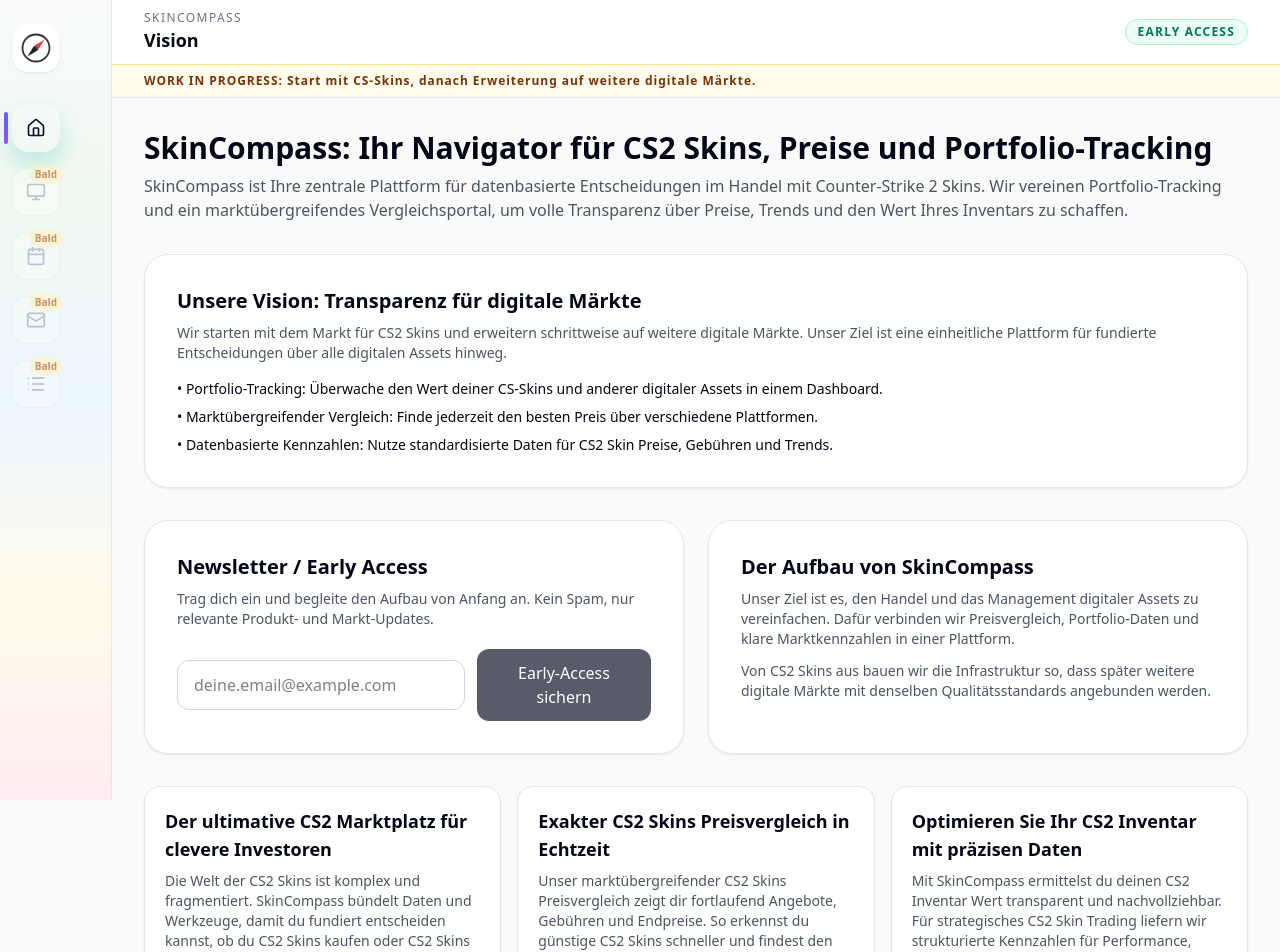
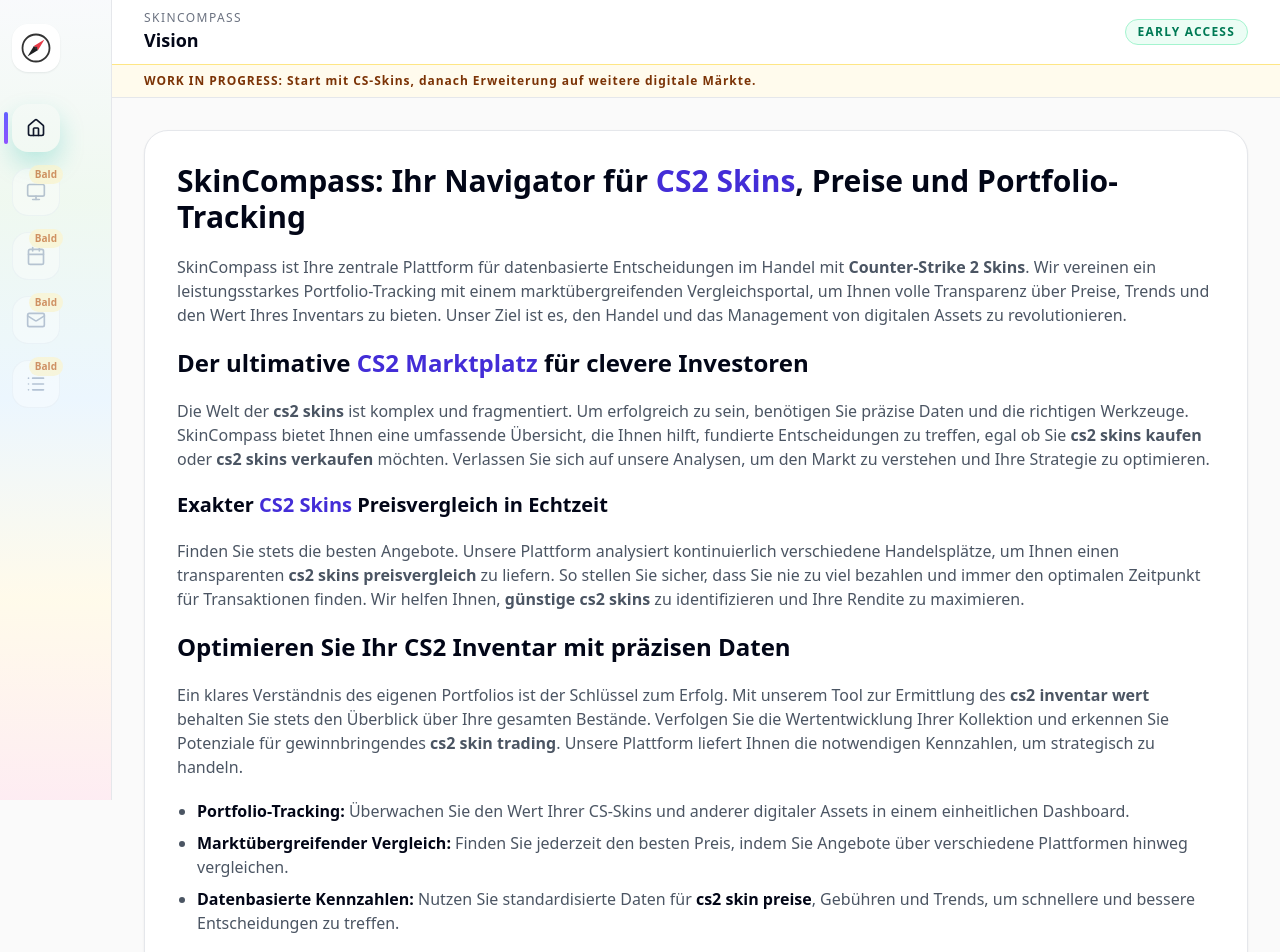
Before and after one commit to EarlymanAF/SkinCompass, a Next.js app: page / in a window 1280 px wide. Shown: the top 952 px of the page. Built offline with nearby package versions, Linux system fonts and the light colour scheme.

Commit message:
Apply provided SEO HTML copy structure on landing page

```diff
--- a/app/page.tsx
+++ b/app/page.tsx
@@ -9,20 +9,6 @@
 
 const CONTACT_EMAIL = "info@skincompass.de";
 const LANE_ORDER: RoadmapLane[] = ["now", "next", "later"];
-const SEO_SECTIONS = [
-  {
-    title: "Der ultimative CS2 Marktplatz für clevere Investoren",
-    body: "Die Welt der CS2 Skins ist komplex und fragmentiert. SkinCompass bündelt Daten und Werkzeuge, damit du fundiert entscheiden kannst, ob du CS2 Skins kaufen oder CS2 Skins verkaufen willst.",
-  },
-  {
-    title: "Exakter CS2 Skins Preisvergleich in Echtzeit",
-    body: "Unser marktübergreifender CS2 Skins Preisvergleich zeigt dir fortlaufend Angebote, Gebühren und Endpreise. So erkennst du günstige CS2 Skins schneller und findest den besten Zeitpunkt für Transaktionen.",
-  },
-  {
-    title: "Optimieren Sie Ihr CS2 Inventar mit präzisen Daten",
-    body: "Mit SkinCompass ermittelst du deinen CS2 Inventar Wert transparent und nachvollziehbar. Für strategisches CS2 Skin Trading liefern wir strukturierte Kennzahlen für Performance, Liquidität und Markttrends.",
-  },
-];
 const STATUS_STYLE: Record<RoadmapStatus, string> = {
   in_progress: "border-indigo-200 bg-indigo-50 text-indigo-700",
   planned: "border-slate-300 bg-slate-100 text-slate-700",
@@ -52,62 +38,103 @@
   return (
     <>
       <main className="mx-auto max-w-7xl px-6 md:px-8 py-8 space-y-8">
-        <section>
-          <h2 className="text-2xl md:text-3xl font-semibold text-foreground">
-            SkinCompass: Ihr Navigator für CS2 Skins, Preise und Portfolio-Tracking
-          </h2>
-          <p className="mt-2 text-secondary">
-            SkinCompass ist Ihre zentrale Plattform für datenbasierte Entscheidungen im Handel mit Counter-Strike 2
-            Skins. Wir vereinen Portfolio-Tracking und ein marktübergreifendes Vergleichsportal, um volle Transparenz
-            über Preise, Trends und den Wert Ihres Inventars zu schaffen.
-          </p>
-        </section>
+        <section className="rounded-[24px] border border-border bg-surface p-6 shadow-card md:p-8">
+          <div className="space-y-5">
+            <h1 className="text-2xl font-semibold text-foreground md:text-3xl">
+              <span>SkinCompass: Ihr Navigator für </span>
+              <span className="text-indigo-700">CS2 Skins</span>
+              <span>, Preise und Portfolio-Tracking</span>
+            </h1>
+            <p className="text-secondary">
+              <span>SkinCompass ist Ihre zentrale Plattform für datenbasierte Entscheidungen im Handel mit </span>
+              <strong>Counter-Strike 2 Skins</strong>
+              <span>
+                . Wir vereinen ein leistungsstarkes Portfolio-Tracking mit einem marktübergreifenden Vergleichsportal,
+                um Ihnen volle Transparenz über Preise, Trends und den Wert Ihres Inventars zu bieten. Unser Ziel ist
+                es, den Handel und das Management von digitalen Assets zu revolutionieren.
+              </span>
+            </p>
 
-        <section className="rounded-[24px] border border-border bg-surface p-6 md:p-8 shadow-card">
-          <h3 className="text-xl font-semibold text-foreground">Unsere Vision: Transparenz für digitale Märkte</h3>
-          <p className="mt-2 text-sm text-secondary">
-            Wir starten mit dem Markt für CS2 Skins und erweitern schrittweise auf weitere digitale Märkte. Unser Ziel
-            ist eine einheitliche Plattform für fundierte Entscheidungen über alle digitalen Assets hinweg.
-          </p>
-          <ul className="mt-4 space-y-2 text-sm text-foreground">
-            <li>• Portfolio-Tracking: Überwache den Wert deiner CS-Skins und anderer digitaler Assets in einem Dashboard.</li>
-            <li>• Marktübergreifender Vergleich: Finde jederzeit den besten Preis über verschiedene Plattformen.</li>
-            <li>• Datenbasierte Kennzahlen: Nutze standardisierte Daten für CS2 Skin Preise, Gebühren und Trends.</li>
-          </ul>
-        </section>
+            <h2 className="text-xl font-semibold text-foreground md:text-2xl">
+              <span>Der ultimative </span>
+              <span className="text-indigo-700">CS2 Marktplatz</span>
+              <span> für clevere Investoren</span>
+            </h2>
+            <p className="text-secondary">
+              <span>Die Welt der </span>
+              <strong>cs2 skins</strong>
+              <span>
+                {" "}
+                ist komplex und fragmentiert. Um erfolgreich zu sein, benötigen Sie präzise Daten und die richtigen
+                Werkzeuge. SkinCompass bietet Ihnen eine umfassende Übersicht, die Ihnen hilft, fundierte
+                Entscheidungen zu treffen, egal ob Sie{" "}
+              </span>
+              <strong>cs2 skins kaufen</strong>
+              <span> oder </span>
+              <strong>cs2 skins verkaufen</strong>
+              <span> möchten. Verlassen Sie sich auf unsere Analysen, um den Markt zu verstehen und Ihre Strategie zu optimieren.</span>
+            </p>
 
-        <section className="grid gap-6 lg:grid-cols-2">
-          <div className="rounded-[24px] border border-border bg-surface p-6 md:p-8 shadow-card">
-            <h3 className="text-xl font-semibold text-foreground">Newsletter / Early Access</h3>
-            <p className="mt-2 text-sm text-secondary">
-              Trag dich ein und begleite den Aufbau von Anfang an. Kein Spam, nur relevante Produkt- und
-              Markt-Updates.
+            <h3 className="text-lg font-semibold text-foreground md:text-xl">
+              <span>Exakter </span>
+              <span className="text-indigo-700">CS2 Skins</span>
+              <span> Preisvergleich in Echtzeit</span>
+            </h3>
+            <p className="text-secondary">
+              <span>Finden Sie stets die besten Angebote. Unsere Plattform analysiert kontinuierlich verschiedene Handelsplätze, um Ihnen einen transparenten </span>
+              <strong>cs2 skins preisvergleich</strong>
+              <span> zu liefern. So stellen Sie sicher, dass Sie nie zu viel bezahlen und immer den optimalen Zeitpunkt für Transaktionen finden. Wir helfen Ihnen, </span>
+              <strong>günstige cs2 skins</strong>
+              <span> zu identifizieren und Ihre Rendite zu maximieren.</span>
             </p>
-            <div className="mt-5">
-              <EmailSignup />
-            </div>
-          </div>
 
-          <div className="rounded-[24px] border border-border bg-surface p-6 md:p-8 shadow-card">
-            <h3 className="text-xl font-semibold text-foreground">Der Aufbau von SkinCompass</h3>
-            <p className="mt-2 text-sm text-secondary">
-              Unser Ziel ist es, den Handel und das Management digitaler Assets zu vereinfachen. Dafür verbinden wir
-              Preisvergleich, Portfolio-Daten und klare Marktkennzahlen in einer Plattform.
+            <h2 className="text-xl font-semibold text-foreground md:text-2xl">
+              <span>Optimieren Sie Ihr CS2 Inventar mit präzisen Daten</span>
+            </h2>
+            <p className="text-secondary">
+              <span>Ein klares Verständnis des eigenen Portfolios ist der Schlüssel zum Erfolg. Mit unserem Tool zur Ermittlung des </span>
+              <strong>cs2 inventar wert</strong>
+              <span> behalten Sie stets den Überblick über Ihre gesamten Bestände. Verfolgen Sie die Wertentwicklung Ihrer Kollektion und erkennen Sie Potenziale für gewinnbringendes </span>
+              <strong>cs2 skin trading</strong>
+              <span>. Unsere Plattform liefert Ihnen die notwendigen Kennzahlen, um strategisch zu handeln.</span>
             </p>
-            <p className="mt-3 text-sm text-secondary">
-              Von CS2 Skins aus bauen wir die Infrastruktur so, dass später weitere digitale Märkte mit denselben
-              Qualitätsstandards angebunden werden.
+
+            <ul className="list-disc space-y-2 pl-5 text-secondary">
+              <li>
+                <strong className="text-foreground">Portfolio-Tracking:</strong>
+                <span> Überwachen Sie den Wert Ihrer CS-Skins und anderer digitaler Assets in einem einheitlichen Dashboard.</span>
+              </li>
+              <li>
+                <strong className="text-foreground">Marktübergreifender Vergleich:</strong>
+                <span> Finden Sie jederzeit den besten Preis, indem Sie Angebote über verschiedene Plattformen hinweg vergleichen.</span>
+              </li>
+              <li>
+                <strong className="text-foreground">Datenbasierte Kennzahlen:</strong>
+                <span> Nutzen Sie standardisierte Daten für </span>
+                <strong className="text-foreground">cs2 skin preise</strong>
+                <span>, Gebühren und Trends, um schnellere und bessere Entscheidungen zu treffen.</span>
+              </li>
+            </ul>
+
+            <h2 className="text-xl font-semibold text-foreground md:text-2xl">
+              <span>Unsere Vision: Transparenz für digitale Märkte</span>
+            </h2>
+            <p className="text-secondary">
+              <span>SkinCompass hat es sich zur Aufgabe gemacht, fragmentierte digitale Märkte zu verbinden und Nutzern eine Plattform für fundierte Entscheidungen zu bieten. Wir beginnen mit dem Markt für </span>
+              <strong>Counter-Strike 2 Skins</strong>
+              <span> und erweitern unser Angebot schrittweise, um Ihnen eine umfassende Lösung für alle Ihre digitalen Assets zu bieten. Seien Sie Teil unserer Reise und erleben Sie die Zukunft des digitalen Handels.</span>
             </p>
           </div>
         </section>
 
-        <section className="grid gap-4 lg:grid-cols-3">
-          {SEO_SECTIONS.map((section) => (
-            <article key={section.title} className="rounded-2xl border border-border bg-surface p-5 shadow-card">
-              <h3 className="text-lg font-semibold text-foreground">{section.title}</h3>
-              <p className="mt-2 text-sm text-secondary">{section.body}</p>
-            </article>
-          ))}
+        <section className="rounded-[24px] border border-border bg-surface p-6 md:p-8 shadow-card">
+          <h3 className="text-xl font-semibold text-foreground">Newsletter / Early Access</h3>
+          <p className="mt-2 text-sm text-secondary">
+            Trag dich ein und begleite den Aufbau von Anfang an. Kein Spam, nur relevante Produkt- und Markt-Updates.
+          </p>
+          <div className="mt-5 max-w-xl">
+            <EmailSignup />
+          </div>
         </section>
 
         <section className="rounded-[24px] border border-border bg-surface p-6 shadow-card md:p-8">
```
